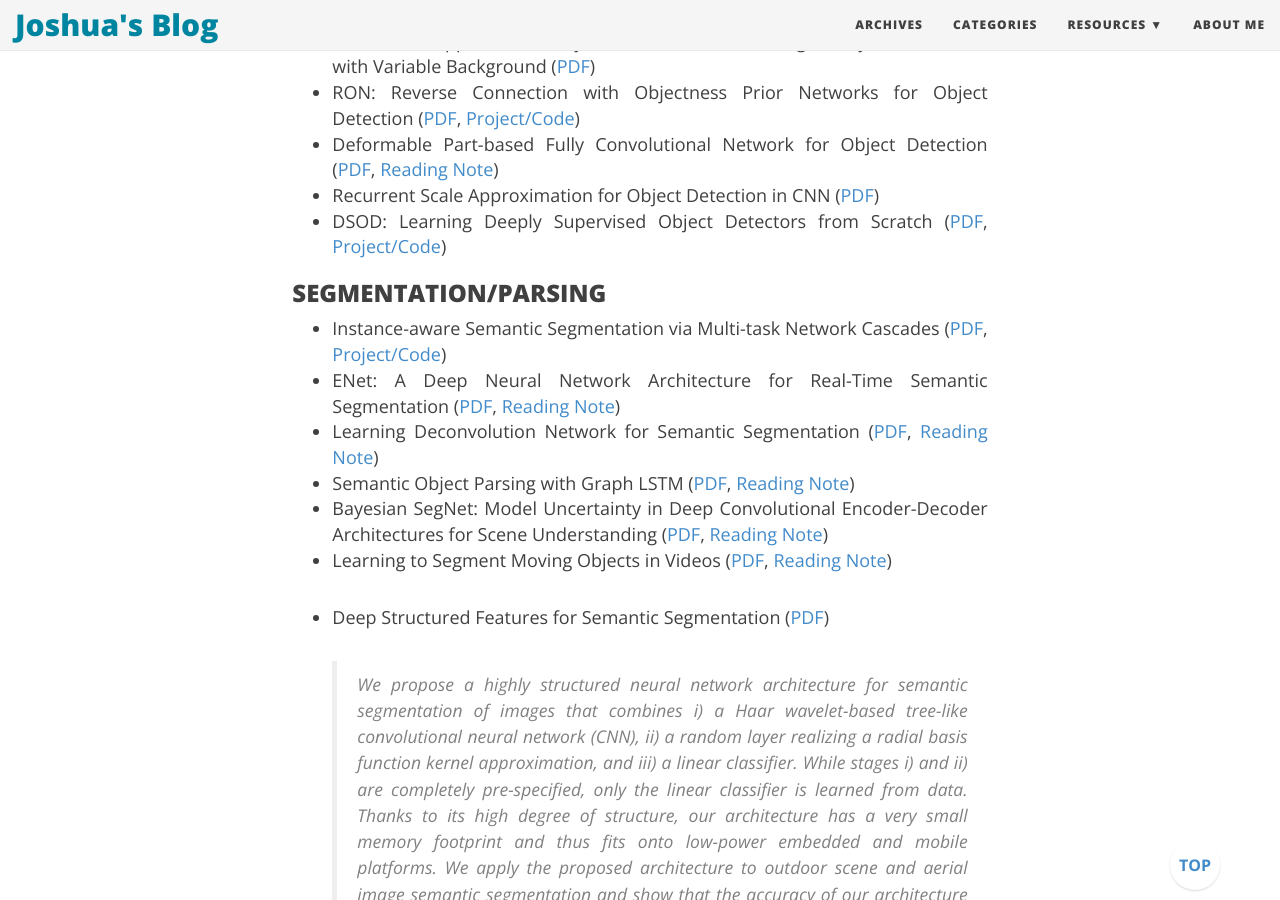
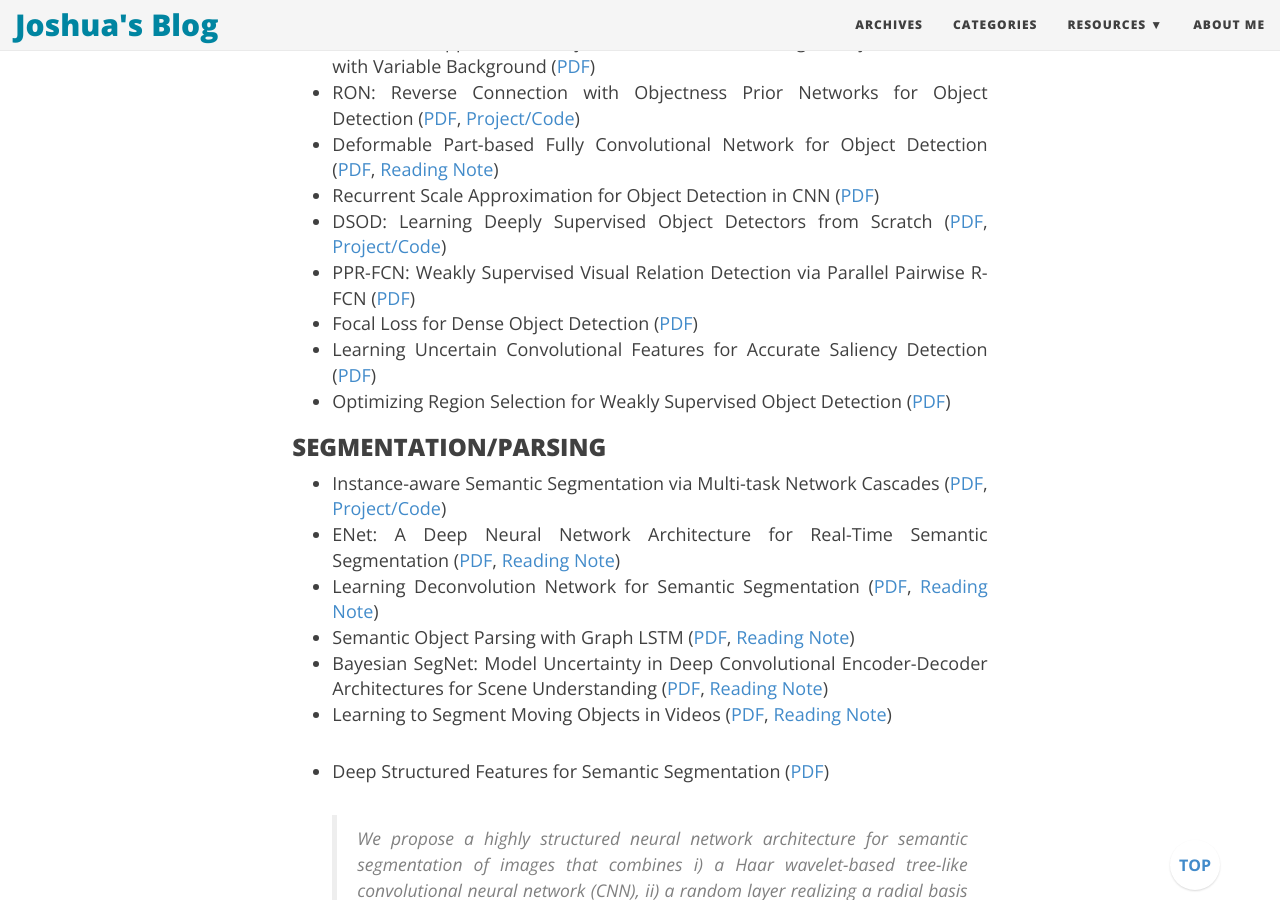
Before and after one commit to joshua19881228/joshua19881228.github.io, a Jekyll site: the page built from _posts/Computer_Vision/2016-08-25-my-jumble-of-computer-vision.md, in a window 1280 px wide and 900 px high, scrolled down 2737 px. Built offline with Jekyll 4.4.1, drawn with Linux system fonts in a browser that asks for light colours; nearby versions of some CDN libraries; comment, search, counter and statistics services are not loaded; some of the changed text lies outside the part shown.

Commit message:
update post

```diff
--- a/_posts/Computer_Vision/2016-08-25-my-jumble-of-computer-vision.md
+++ b/_posts/Computer_Vision/2016-08-25-my-jumble-of-computer-vision.md
@@ -59,6 +59,10 @@ I am going to maintain this page to record a few things about computer vision th
 * Deformable Part-based Fully Convolutional Network for Object Detection ([PDF](https://arxiv.org/abs/1707.06175), [Reading Note](https://joshua19881228.github.io/2017-07-28-DP-FCN/))
 * Recurrent Scale Approximation for Object Detection in CNN ([PDF](https://arxiv.org/abs/1707.09531))
 * DSOD: Learning Deeply Supervised Object Detectors from Scratch ([PDF](https://arxiv.org/abs/1708.01241), [Project/Code](https://github.com/szq0214/DSOD))
+* PPR-FCN: Weakly Supervised Visual Relation Detection via Parallel Pairwise R-FCN ([PDF](https://arxiv.org/abs/1708.01956))
+* Focal Loss for Dense Object Detection ([PDF](https://arxiv.org/abs/1708.02002))
+* Learning Uncertain Convolutional Features for Accurate Saliency Detection ([PDF](https://arxiv.org/abs/1708.02031))
+* Optimizing Region Selection for Weakly Supervised Object Detection ([PDF](https://arxiv.org/abs/1708.01723))
 
 ### SEGMENTATION/PARSING ###
 
@@ -118,6 +122,7 @@ I am going to maintain this page to record a few things about computer vision th
 * The Devil is in the Decoder ([PDF](https://arxiv.org/abs/1707.05847))
 * Semantic Segmentation with Reverse Attention ([PDF](https://arxiv.org/abs/1707.06426))
 * Learning Deconvolution Network for Semantic Segmentation ([PDF](https://arxiv.org/abs/1505.04366), [Project/Code](https://github.com/HyeonwooNoh/DeconvNet))
+* Depth Adaptive Deep Neural Network for Semantic Segmentation ([PDF](https://arxiv.org/abs/1708.01818))
 
 ### TRACKING ###
 
```
